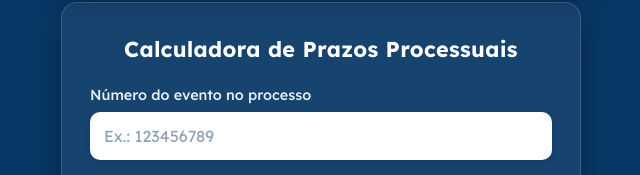
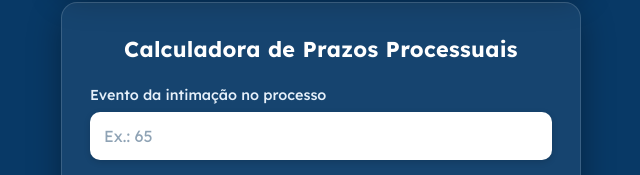
Before and after one commit to cpenorte/contarprazo, a plain HTML site: page index.html in a window 1280 px wide. Shown: the part 189-364 px from the top of the page, without its empty margins (319-959 px from the left). Drawn offline with Linux system fonts and the light colour scheme.

Commit message:
index.html

```diff
--- a/index.html
+++ b/index.html
@@ -447,8 +447,8 @@
       <h1>Calculadora de Prazos Processuais</h1>
 
       <div class="form-group">
-        <label for="numero-evento">Número do evento no processo</label>
-        <input type="text" id="numero-evento" class="text-input-bar" placeholder="Ex.: 123456789">
+        <label for="numero-evento">Evento da intimação no processo</label>
+        <input type="text" id="numero-evento" class="text-input-bar" placeholder="Ex.: 65">
       </div>
 
       <div class="form-group">
```
